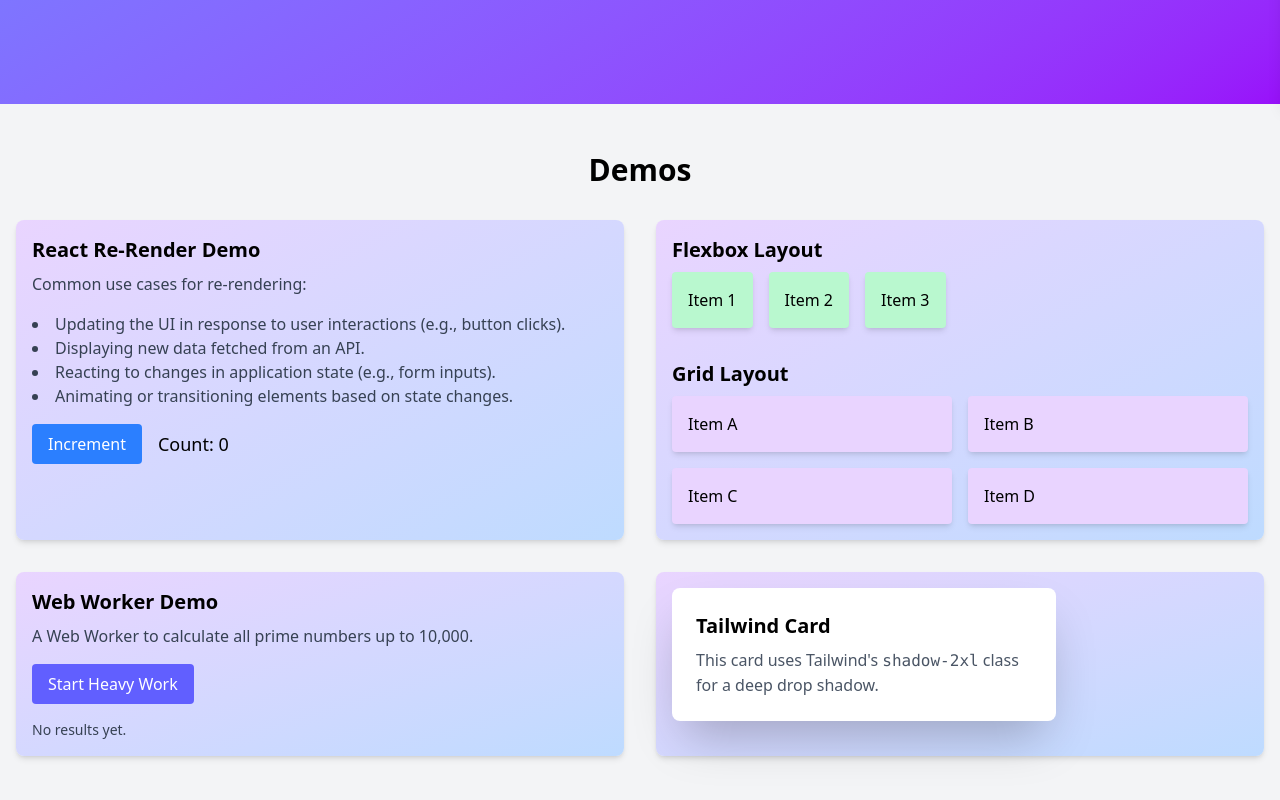
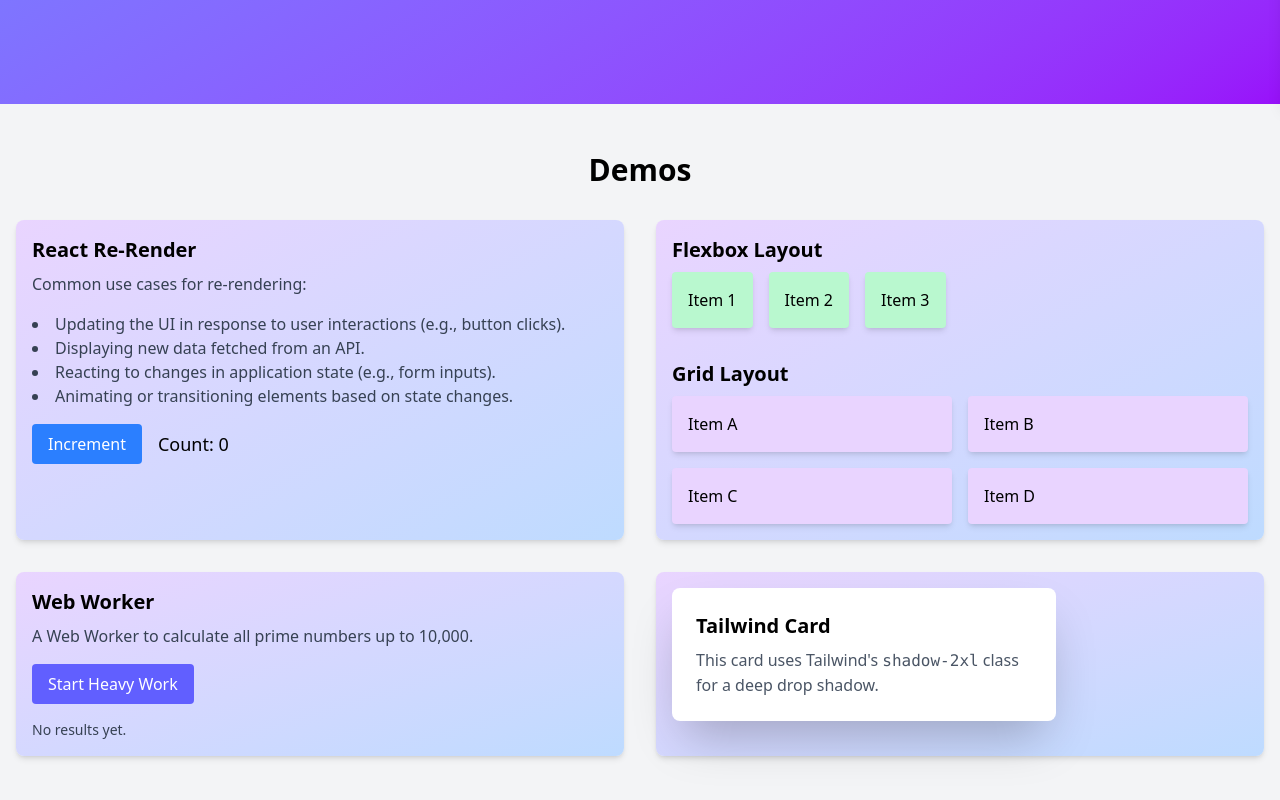
Before and after one commit to EthanForrestCarr/ElicitTechStack, a React (Vite) app: page / in a window 1280 px wide. Shown: the part 696-1496 px from the top of the page. Built offline with nearby package versions, Linux system fonts and the light colour scheme.

Commit message:
removed word demo from sections

```diff
--- a/src/components/Counter.tsx
+++ b/src/components/Counter.tsx
@@ -8,7 +8,7 @@
   return (
     <div className="space-y-4">
       <div>
-        <h3 className="text-xl font-semibold mb-2">React Re-Render Demo</h3>
+        <h3 className="text-xl font-semibold mb-2">React Re-Render</h3>
         <p className="text-gray-700 mb-4">
           Common use cases for re-rendering:
         </p>
--- a/src/components/WorkerDemo.tsx
+++ b/src/components/WorkerDemo.tsx
@@ -21,7 +21,7 @@
 
   return (
     <div className="space-y-4">
-      <h3 className="text-xl font-semibold mb-2">Web Worker Demo</h3>
+      <h3 className="text-xl font-semibold mb-2">Web Worker</h3>
       <p className="text-gray-700 mb-4">
         A Web Worker to calculate all prime numbers up to 10,000.
       </p>
```
